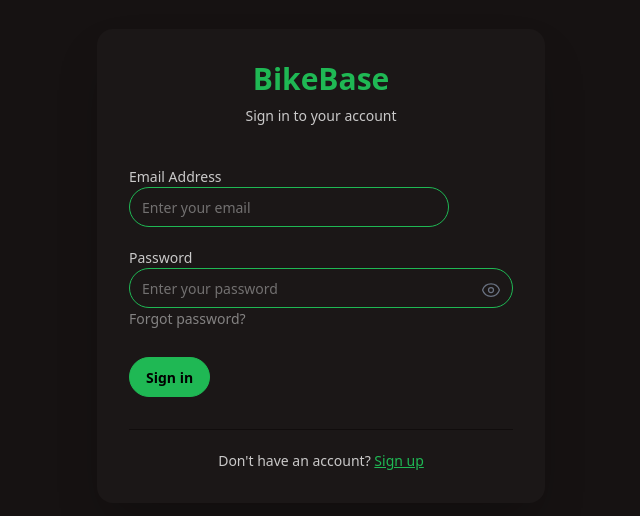
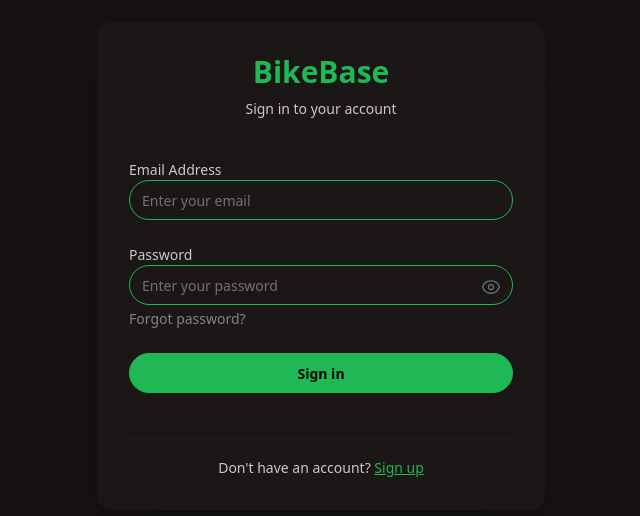
Before and after one commit to HariVarma2004/Bike-Base, a React (Vite) app in the folder frontend/: page /login in a window 1280 px wide. Shown: the part 134-650 px from the top of the page, without its empty margins (319-959 px from the left). Built offline with nearby package versions, Linux system fonts and the light colour scheme.

Commit message:
minor updated

```diff
--- a/frontend/src/components/login/Login.jsx
+++ b/frontend/src/components/login/Login.jsx
@@ -83,17 +83,17 @@ export default function Login() {
             </div>
           )}
 
-          <form onSubmit={handleLogin} className="flex flex-col gap-5">
+          <form onSubmit={handleLogin} className="space-y-6">
             {/* Email Field */}
             <div className="form-control">
               <label className="label">
-                <span className="label-text text-base-content">Email Address</span>
+                <span className="label-text text-base-content font-medium">Email Address</span>
               </label>
               <input
                 type="email"
                 value={email}
                 onChange={(e) => setEmail(e.target.value)}
-                className="input input-bordered input-primary"
+                className="input input-bordered input-primary w-full"
                 placeholder="Enter your email"
                 required
                 disabled={isLoading}
@@ -103,7 +103,7 @@ export default function Login() {
             {/* Password Field */}
             <div className="form-control">
               <label className="label">
-                <span className="label-text text-base-content">Password</span>
+                <span className="label-text text-base-content font-medium">Password</span>
               </label>
               <div className="relative">
                 <input
@@ -117,7 +117,7 @@ export default function Login() {
                 />
                 <button
                   type="button"
-                  className="absolute right-3 top-3 text-gray-500 hover:text-gray-700"
+                  className="absolute right-3 top-3 text-gray-500 hover:text-gray-700 transition-colors"
                   onClick={() => setShowPassword(!showPassword)}
                   disabled={isLoading}
                 >
@@ -128,8 +128,8 @@ export default function Login() {
                   )}
                 </button>
               </div>
-              <label className="label">
-                <a href="#" className="label-text-alt link link-hover">
+              <label className="label mt-1">
+                <a href="#" className="label-text-alt link link-hover text-sm">
                   Forgot password?
                 </a>
               </label>
@@ -140,15 +140,15 @@ export default function Login() {
               <button
                 type="submit"
                 disabled={isLoading}
-                className={`btn btn-primary ${isLoading ? 'loading' : ''}`}
+                className={`btn btn-primary w-full ${isLoading ? 'loading' : ''}`}
               >
                 {isLoading ? "Signing in..." : "Sign in"}
               </button>
             </div>
           </form>
 
-          <div className="text-center mt-6 pt-5 border-t border-base-300">
-            <p className="text-base-content">
+          <div className="text-center mt-8 pt-6 border-t border-base-300">
+            <p className="text-base-content text-sm">
               Don't have an account?{" "}
               <Link to="/register" className="link link-primary font-medium">
                 Sign up
```
